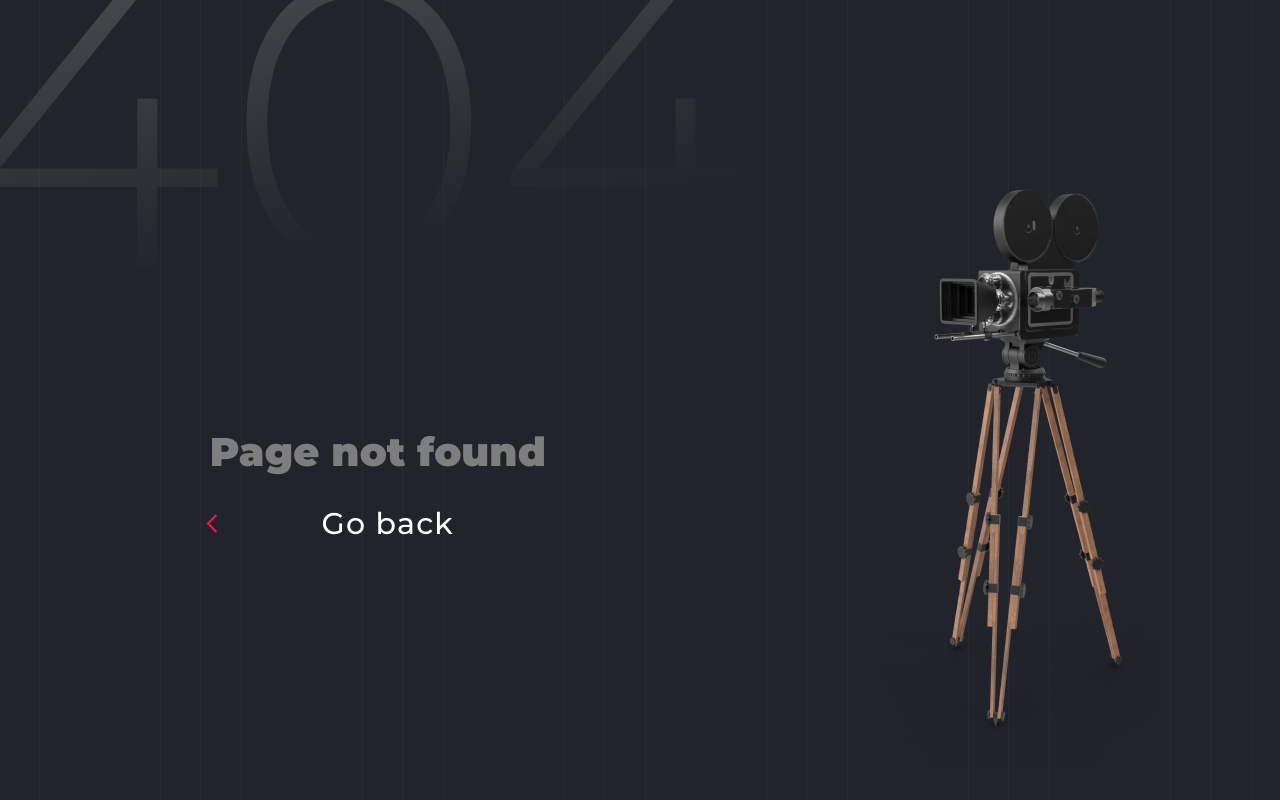
After one commit to AngryFennec/esm, a PHP site: page /404.php in a window 1280 px wide. The commit adds this page. Run offline with PHP 8.4, Linux system fonts and the light colour scheme; style sheets or scripts are compiled from the project's sources.

Commit message:
правки

```diff
--- /dev/null
+++ b/src/404.php
@@ -0,0 +1,27 @@
+<?php
+$lang = substr($_SERVER['HTTP_ACCEPT_LANGUAGE'], 0, 2); // вырезаем первые две буквы
+?>
+<!DOCTYPE html>
+<html lang="en">
+<head>
+    <meta charset="UTF-8">
+    <meta name="viewport" content="width=device-width, initial-scale=1.0">
+    <meta http-equiv="X-UA-Compatible" content="ie=edge">
+    <title>ESM-404</title>
+    <link rel="stylesheet" href="/wp-content/themes/twentyseventeen/assets/css/style.min.css">
+</head>
+<body>
+    <section class="block-404">
+        <div class="wrapper">
+            <div class="block-404_text-block">
+                <img src="/wp-content/themes/twentyseventeen/assets/img/404.svg" alt="404">
+                <p><?php if ($lang == 'ru') { echo 'Страница не найдена';} else { echo "Page not found";}?></p>
+                <a href="<?php if ($lang == 'ru') { echo '/?lang=ru';} else { echo "/?lang=en";};?>"><?php if ($lang == 'ru') { echo 'Вернуться назад';} else { echo "Go back";};?></a>
+            </div>
+            <div class="block-404_image-block">
+                <img src="/wp-content/themes/twentyseventeen/assets/img/camera.png" alt="camera image">
+            </div>
+        </div>
+    </section>
+</body>
+</html>
--- a/src/js/modules/testimonials.js
+++ b/src/js/modules/testimonials.js
@@ -40,6 +40,7 @@
       var swiper = new Swiper(testiSelector,  {
         slidesPerView: 'auto',
           spaceBetween: 30,
+          speed: 1000,
            pagination: {
         el: '.swiper-pagination',
         type: 'progressbar',
--- /dev/null
+++ b/src/sass/blocks/block-404.scss
@@ -0,0 +1,90 @@
+.block-404 {
+    display: flex;
+    flex-direction: column;
+    min-height: 100vh;
+    width: 100%;
+}
+
+.block-404 .wrapper {
+    display: flex;
+    width: 100%;
+    min-height: 100vh;
+
+    & p {
+        text-align: center;
+        font-weight: 900;
+        font-size: 40px;
+        line-height: 94%;
+        color: #7E7E7E;
+    }
+
+    & a {
+        display: block;
+        font-weight: 500;
+        font-size: 30px;
+        line-height: 94%;
+        letter-spacing: 0.04em;
+        color: #FFFFFF;
+        text-decoration: none;
+        text-align: center;
+        padding-left: 20px;
+        position: relative;
+
+        &::before {
+            content: "";
+            width: 20px;
+            height: 20px;
+            background: url('../img/red-arrow.svg') no-repeat center center;
+            position: absolute;
+            top: 3px;
+            left: 50%;
+            transform: rotate(-180deg) translateX(180px)
+        }
+    }
+}
+
+.block-404_image-block {
+    width: 50%;
+    min-height: 100vh;
+    display: flex;
+    justify-content: center;
+    align-items: center;
+
+    & img {
+        margin-top: 120px;
+    }
+}
+
+.block-404_text-block {
+    & img {
+        margin-bottom: 120px;
+        width: 100%;
+        height: auto;
+    }
+}
+
+@media (max-width: 768px) {
+    .block-404 .wrapper {
+        flex-direction: column;
+    }
+
+    .block-404 .block-404_image-block {
+        width: 100%;
+        display: block;
+        text-align: center;
+        min-height: auto;
+        & img {
+            margin-top: 0;
+
+        }
+    }
+
+    .block-404_text-block {
+        width: 100%;
+
+        & img {
+            margin-bottom: 0;
+
+        }
+    }
+}
--- a/src/sass/blocks/button.scss
+++ b/src/sass/blocks/button.scss
@@ -15,7 +15,7 @@
 
     &:hover {
         transition: 0.5s;
-       background: #CE0032;
+    //    background: #CE0032;
        box-shadow: 0 5px 21px -5px rgba(238, 48, 94, 0.6);
     }
 }
--- a/src/sass/blocks/header.scss
+++ b/src/sass/blocks/header.scss
@@ -54,20 +54,25 @@
 }
 
 .header__menu-item a {
+    &::before {
+        content: "";
+        position: absolute;
+        width: 4px;
+        height: 18px;
+        bottom: 0;
+        left: -10px;
+        background: $red;
+        opacity: 0
+    }
 
     &:hover {
-        // transition: 0.1s;
+        transition: 0.1s;
         font-weight: bold;
         position: relative;
 
         &::before {
-            content: "";
-            position: absolute;
-            width: 4px;
-            height: 18px;
-            bottom: 0;
-            left: -10px;
-            background: $red;
+            transition: 0.5s linear;
+            opacity: 1;
         }
     }
 }
--- a/src/sass/blocks/stage-card.scss
+++ b/src/sass/blocks/stage-card.scss
@@ -6,31 +6,38 @@
     min-height: 220px;
 
     &:hover {
+        transition: 0.5s linear;
         border-color: $red;
         box-shadow: -15px 0px 15px -7px rgba(255, 18, 76, 0.2);;
 
         & img{
+            transition: 0.5s linear;
             filter: grayscale(0);
         }
 
         & .stage-card__number-block {
+            transition: 0.5s linear;
             border-color: $red;
             color: $red;
 
             &::before {
+                transition: 0.5s linear;
                 color: $red;
             }
         }
 
         & .stage-card__name {
+            transition: 0.5s linear;
             color: $red;
         }
 
         & p {
+            transition: 0.5s linear;
             color: #C3C3C3;
         }
 
         & .stage-card__title {
+            transition: 0.5s linear;
             color: $white;
         }
     }
--- a/src/sass/style.scss
+++ b/src/sass/style.scss
@@ -26,3 +26,4 @@
 @import "blocks/contacts";
 @import "blocks/testimonials";
 @import "blocks/footer";
+@import "blocks/block-404";
```
Also changed, not shown: src/index.html (+6 -8 lines), src/sass/blocks/works.scss (+48 -30 lines), src/img/404.svg (added), src/img/camera.png (added), src/img/image 101.jpg (added), src/img/image 102.jpg (added), src/img/image 104.jpg (added), src/img/image 105.jpg (added).
